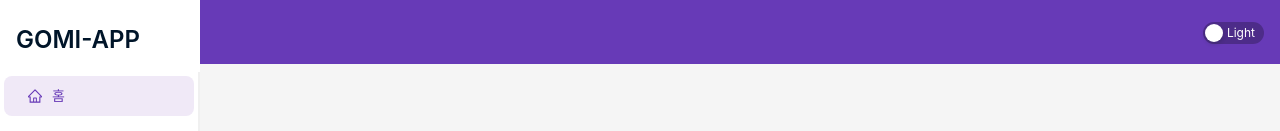
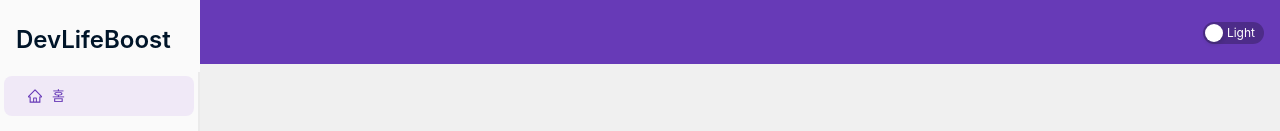
Before and after one commit to silverbullet087/silverbullet-app, a React (Create React App) app: page / in a window 1280 px wide. Shown: the top 131 px of the page. Built offline with nearby package versions, Linux system fonts and the light colour scheme.

Commit message:
[feature] 홈페이지명 수정, 다크모드 배경색 변경

```diff
--- a/src/App.tsx
+++ b/src/App.tsx
@@ -54,6 +54,7 @@ function App() {
             theme={{
                 token: {
                     colorPrimary: colorPrimary,
+                    colorBgBase: darkTheme ? "#303030" : "#fafafa",
                 },
                 algorithm: darkTheme ? theme.darkAlgorithm : theme.defaultAlgorithm,
             }}
@@ -64,7 +65,7 @@ function App() {
                         <div style={{height: "32px", margin: "16px"}}>
                             <a href="/">
                                 <Title level={3} style={{color: darkTheme ? "#fff" : "#001529"}}>
-                                    GOMI-APP
+                                    DevLifeBoost
                                 </Title>
                             </a>
                         </div>
```
